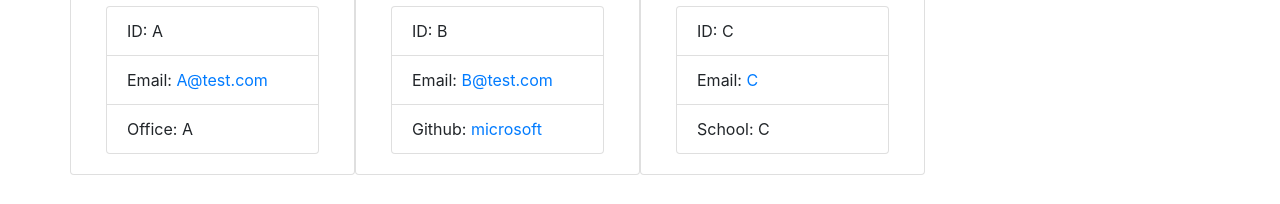
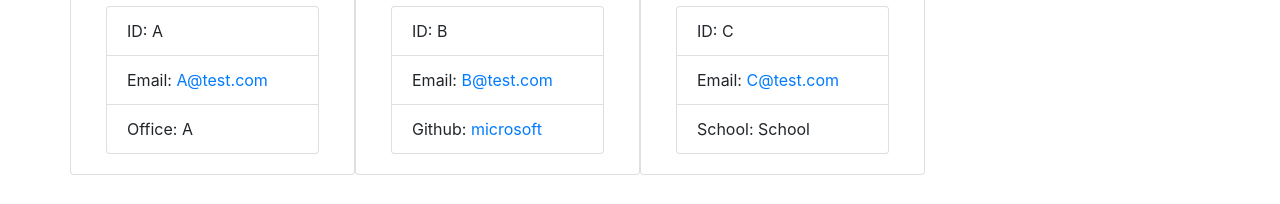
Before and after one commit to wctestbank/10-TeamProfileGenerator, a website: page dist/TeamProfile.html in a window 1280 px wide. Shown: the part 189-393 px from the top of the page. Drawn offline with nearby package versions, Linux system fonts and the light colour scheme.

Commit message:
Test HTML and README update

```diff
--- a/dist/TeamProfile.html
+++ b/dist/TeamProfile.html
@@ -70,10 +70,10 @@
             <ul class="list-group">
                 <li class="list-group-item">ID: C</li>
                 <li class="list-group-item">
-                    Email: <a href="mailto:C">C</a>
+                    Email: <a href="mailto:C@test.com">C@test.com</a>
                 </li>
                 <li class="list-group-item">
-                    School: C
+                    School: School
                 </li>
             </ul>
         </div>
```
